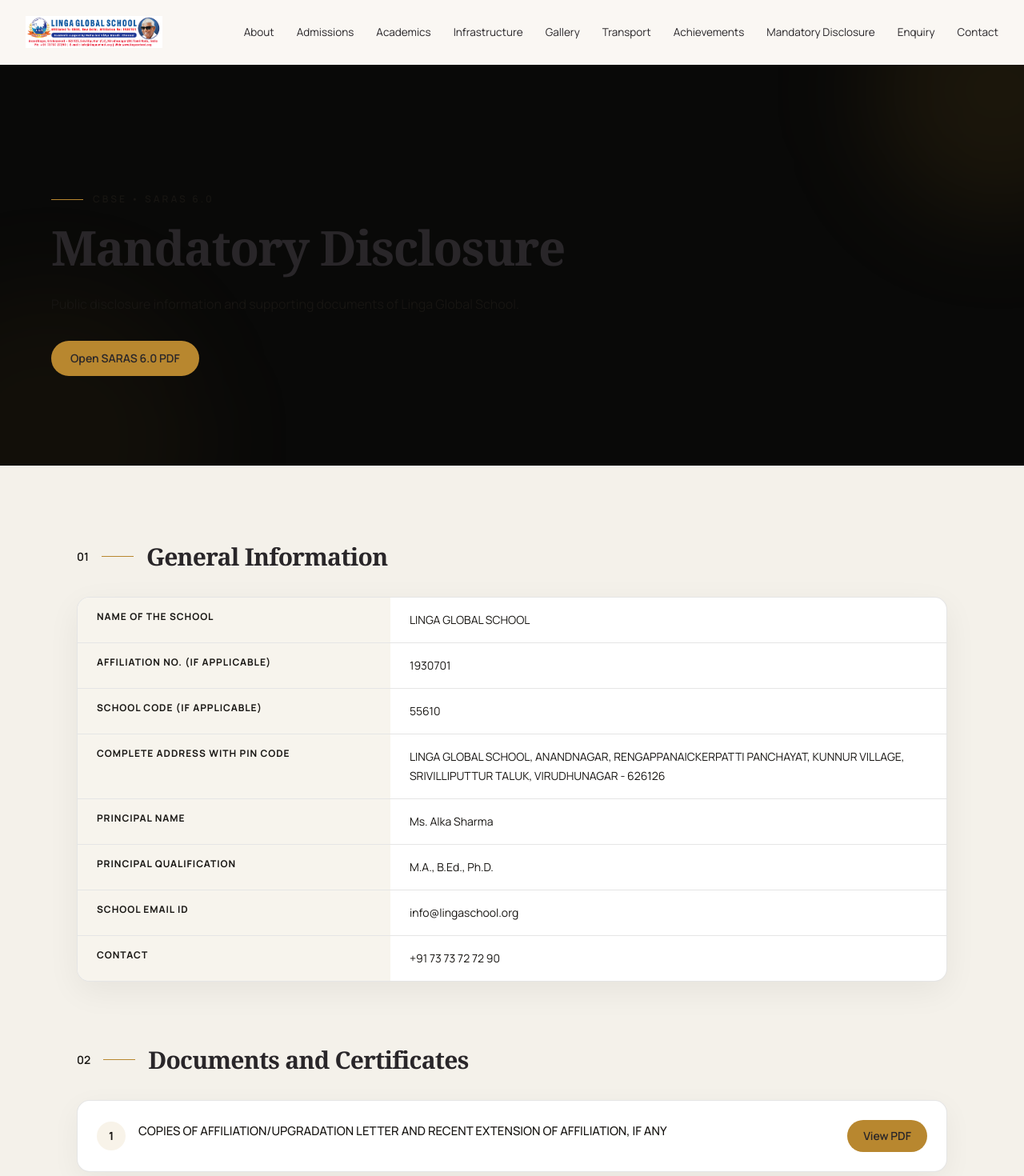
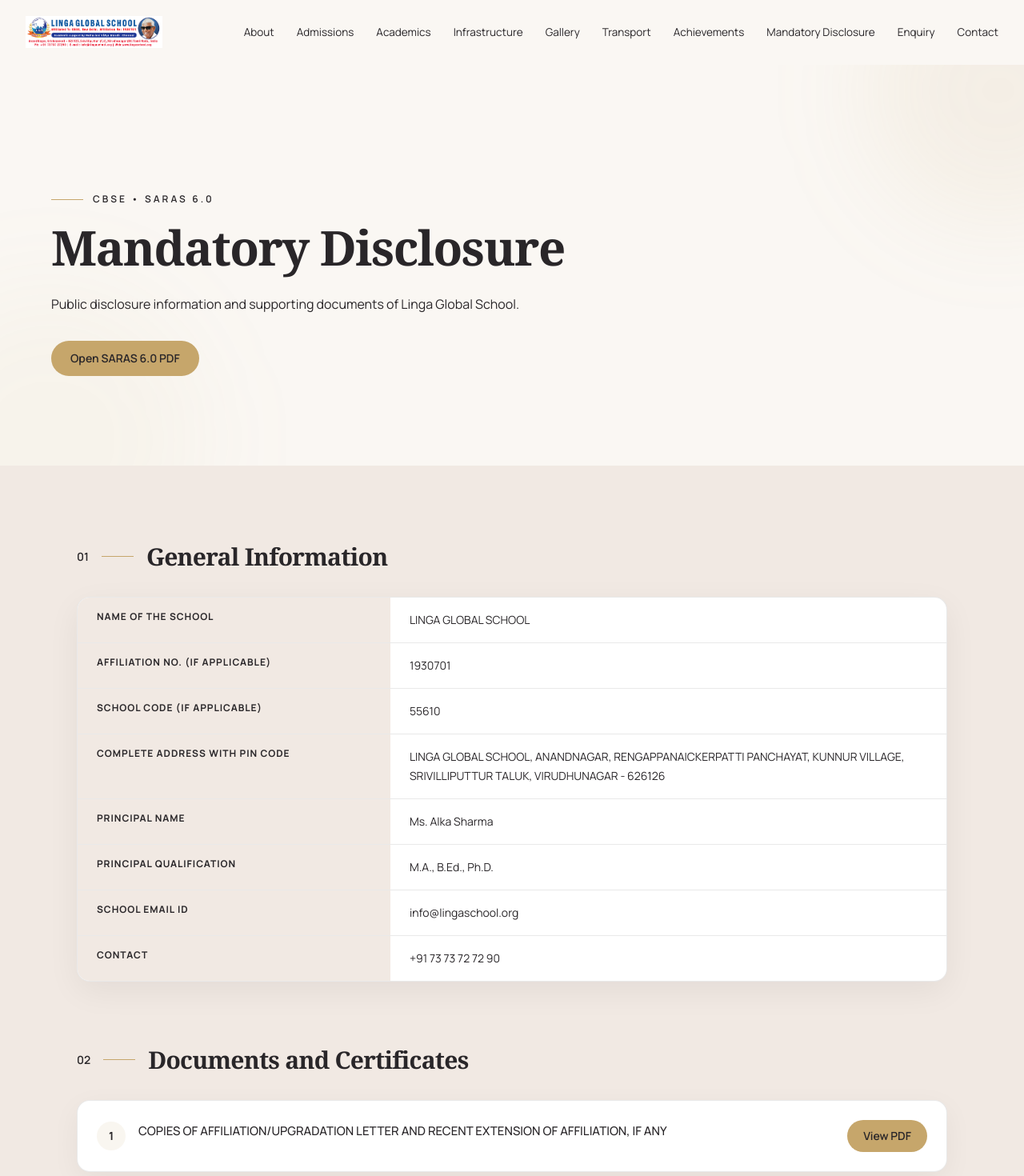
Before and after one commit to Gen11-Enterpeises/linga-global-school, a React (Vite) app: page /mandatory-disclosure in a window 1280 px wide. Shown: the top 1470 px of the page at 80% size. Built offline with nearby package versions, Linux system fonts and the light colour scheme.

Commit message:
fix mandotory

```diff
--- a/src/pages/MandatoryDisclosure.jsx
+++ b/src/pages/MandatoryDisclosure.jsx
@@ -148,7 +148,7 @@
       href={PDF(file)}
       target="_blank"
       rel="noopener noreferrer"
-      className="inline-flex shrink-0 items-center justify-center rounded-full bg-[#b8872f] px-5 py-2.5 text-sm font-semibold text-white transition-all duration-300 hover:bg-[#c99a3a] hover:shadow-[0_8px_25px_rgba(184,135,47,0.25)]"
+      className="inline-flex shrink-0 items-center justify-center rounded-full bg-[#C6A66B] px-5 py-2.5 text-sm font-semibold text-[#292629] transition-all duration-300 hover:bg-[#D9BC85] hover:shadow-[0_8px_25px_rgba(184,135,47,0.25)]"
     >
       {label}
     </a>
@@ -165,13 +165,13 @@
 }) {
   return (
     <div className="mb-8 flex items-center gap-4">
-      <span className="font-display text-sm font-semibold text-[#b8872f]">
+      <span className="font-display text-sm font-semibold text-[#C6A66B]">
         {number}
       </span>
 
-      <div className="h-px w-10 shrink-0 bg-[#b8872f]" />
+      <div className="h-px w-10 shrink-0 bg-[#C6A66B]" />
 
-      <h2 className="font-display text-2xl font-semibold tracking-tight text-[#171512] md:text-3xl">
+      <h2 className="font-display text-2xl font-semibold tracking-tight text-[#292629] md:text-3xl">
         {children}
       </h2>
     </div>
@@ -186,22 +186,22 @@
   rows,
 }) {
   return (
-    <div className="overflow-hidden rounded-2xl border border-black/10 bg-white shadow-[0_12px_40px_rgba(0,0,0,0.06)]">
+    <div className="overflow-hidden rounded-2xl border border-[#292629]/10 bg-white shadow-[0_12px_40px_rgba(0,0,0,0.06)]">
       {rows.map(
         ([label, value], index) => (
           <div
             key={label}
             className={`grid grid-cols-1 md:grid-cols-[36%_64%] ${
               index !== rows.length - 1
-                ? 'border-b border-black/10'
+                ? 'border-b border-[#292629]/10'
                 : ''
             }`}
           >
-            <div className="bg-[#f7f4ed] px-5 py-4 text-xs font-bold uppercase tracking-[0.08em] text-[#6d604e] md:px-6">
+            <div className="bg-[#F1E9E3] px-5 py-4 text-xs font-bold uppercase tracking-[0.08em] text-[#716A6C] md:px-6">
               {label}
             </div>
 
-            <div className="break-words px-5 py-4 text-sm leading-6 text-[#27231d] md:px-6">
+            <div className="break-words px-5 py-4 text-sm leading-6 text-[#292629] md:px-6">
               {value}
             </div>
           </div>
@@ -223,14 +223,14 @@
       {documents.map((doc) => (
         <div
           key={doc.no}
-          className="group flex flex-col gap-5 rounded-2xl border border-black/10 bg-white p-5 shadow-[0_10px_35px_rgba(0,0,0,0.05)] transition-all duration-300 hover:-translate-y-0.5 hover:border-[#b8872f]/35 hover:shadow-[0_16px_45px_rgba(0,0,0,0.08)] sm:flex-row sm:items-center sm:justify-between md:p-6"
+          className="group flex flex-col gap-5 rounded-2xl border border-[#292629]/10 bg-white p-5 shadow-[0_10px_35px_rgba(0,0,0,0.05)] transition-all duration-300 hover:-translate-y-0.5 hover:border-[#C6A66B]/35 hover:shadow-[0_16px_45px_rgba(0,0,0,0.08)] sm:flex-row sm:items-center sm:justify-between md:p-6"
         >
           <div className="flex min-w-0 gap-4">
-            <div className="flex h-9 w-9 shrink-0 items-center justify-center rounded-full bg-[#b8872f]/10 text-sm font-bold text-[#a87928]">
+            <div className="flex h-9 w-9 shrink-0 items-center justify-center rounded-full bg-[#C6A66B]/10 text-sm font-bold text-[#A87A2E]">
               {doc.no}
             </div>
 
-            <p className="text-sm font-medium leading-6 text-[#27231d] md:text-[15px]">
+            <p className="text-sm font-medium leading-6 text-[#292629] md:text-[15px]">
               {doc.title}
             </p>
           </div>
@@ -238,7 +238,7 @@
           {doc.external === false ? (
             <a
               href={doc.link}
-              className="inline-flex shrink-0 items-center justify-center rounded-full bg-[#b8872f] px-5 py-2.5 text-sm font-semibold text-white transition-all duration-300 hover:bg-[#c99a3a] hover:shadow-[0_8px_25px_rgba(184,135,47,0.25)]"
+              className="inline-flex shrink-0 items-center justify-center rounded-full bg-[#C6A66B] px-5 py-2.5 text-sm font-semibold text-[#292629] transition-all duration-300 hover:bg-[#D9BC85] hover:shadow-[0_8px_25px_rgba(184,135,47,0.25)]"
             >
               {doc.buttonLabel || 'View'}
             </a>
@@ -259,18 +259,18 @@
 
 export default function MandatoryDisclosure() {
   return (
-    <main className="min-h-screen bg-[#f4f1ea] text-[#171512]">
+    <main className="min-h-screen bg-[#F1E9E3] text-[#292629]">
 
       {/* =====================================================
           HERO
       ===================================================== */}
 
-      <section className="relative overflow-hidden bg-[#090908] px-5 pb-20 pt-32 md:px-8 md:pb-28 md:pt-40">
+      <section className="relative overflow-hidden bg-[#FAF7F3] px-5 pb-20 pt-32 md:px-8 md:pb-28 md:pt-40">
 
         {/* Background glow */}
-        <div className="absolute -right-32 -top-32 h-80 w-80 rounded-full bg-[#b8872f]/10 blur-3xl" />
+        <div className="absolute -right-32 -top-32 h-80 w-80 rounded-full bg-[#C6A66B]/10 blur-3xl" />
 
-        <div className="absolute -bottom-40 -left-32 h-96 w-96 rounded-full bg-[#b8872f]/5 blur-3xl" />
+        <div className="absolute -bottom-40 -left-32 h-96 w-96 rounded-full bg-[#C6A66B]/5 blur-3xl" />
 
         <motion.div
           initial={{
@@ -289,23 +289,23 @@
 
           {/* Small heading */}
           <div className="mb-5 flex items-center gap-3">
-            <span className="h-px w-10 bg-[#b8872f]" />
+            <span className="h-px w-10 bg-[#C6A66B]" />
 
-            <span className="text-xs font-semibold uppercase tracking-[0.25em] text-[#d6a447]">
+            <span className="text-xs font-semibold uppercase tracking-[0.25em] text-[#A87A2E]">
               CBSE • SARAS 6.0
             </span>
           </div>
 
           {/* Main heading */}
-          <h1 className="font-display max-w-4xl text-4xl font-semibold leading-[1.08] tracking-tight text-[#f4f1ea] sm:text-5xl md:text-6xl">
+          <h1 className="font-display max-w-4xl text-4xl font-semibold leading-[1.08] tracking-tight text-[#292629] sm:text-5xl md:text-6xl">
             Mandatory
-            <span className="text-[#b8872f]">
+            <span className="text-[#C6A66B]">
               {' '}Disclosure
             </span>
           </h1>
 
           {/* Description */}
-          <p className="mt-6 max-w-2xl text-sm leading-7 text-white/60 md:text-base">
+          <p className="mt-6 max-w-2xl text-sm leading-7 text-[#716A6C] md:text-base">
             Public disclosure information and supporting
             documents of Linga Global School.
           </p>
@@ -318,7 +318,7 @@
               )}
               target="_blank"
               rel="noopener noreferrer"
-              className="inline-flex items-center rounded-full bg-[#b8872f] px-6 py-3 text-sm font-semibold text-white transition-all duration-300 hover:bg-[#c99a3a] hover:shadow-[0_8px_25px_rgba(184,135,47,0.25)]"
+              className="inline-flex items-center rounded-full bg-[#C6A66B] px-6 py-3 text-sm font-semibold text-[#292629] transition-all duration-300 hover:bg-[#D9BC85] hover:shadow-[0_8px_25px_rgba(184,135,47,0.25)]"
             >
               Open SARAS 6.0 PDF
             </a>
@@ -430,16 +430,16 @@
               ONLY 100%
           ================================================= */}
 
-          <div className="mt-4 overflow-hidden rounded-2xl border border-black/10 bg-white shadow-[0_10px_35px_rgba(0,0,0,0.05)]">
+          <div className="mt-4 overflow-hidden rounded-2xl border border-[#292629]/10 bg-white shadow-[0_10px_35px_rgba(0,0,0,0.05)]">
 
             <div className="grid grid-cols-1 md:grid-cols-[36%_64%]">
 
-              <div className="bg-[#f7f4ed] px-5 py-5 text-xs font-bold uppercase leading-5 tracking-[0.08em] text-[#6d604e] md:px-6">
+              <div className="bg-[#F1E9E3] px-5 py-5 text-xs font-bold uppercase leading-5 tracking-[0.08em] text-[#716A6C] md:px-6">
                 LAST THREE-YEAR RESULT OF THE BOARD EXAMINATION AS PER APPLICABILITY
               </div>
 
               <div className="flex items-center px-5 py-5 md:px-6">
-                <span className="font-display text-2xl font-semibold text-[#b8872f]">
+                <span className="font-display text-2xl font-semibold text-[#C6A66B]">
                   100%
                 </span>
               </div>
@@ -543,7 +543,7 @@
             Inspection
           </SectionTitle>
 
-          <div className="rounded-2xl border border-black/10 bg-white p-6 shadow-[0_10px_35px_rgba(0,0,0,0.05)] md:p-8">
+          <div className="rounded-2xl border border-[#292629]/10 bg-white p-6 shadow-[0_10px_35px_rgba(0,0,0,0.05)] md:p-8">
 
             <div className="flex flex-col gap-5 sm:flex-row sm:items-center sm:justify-between">
 
@@ -562,7 +562,7 @@
                 href="https://youtu.be/lDKLSbddOR0"
                 target="_blank"
                 rel="noopener noreferrer"
-                className="inline-flex shrink-0 items-center justify-center rounded-full bg-[#b8872f] px-6 py-3 text-sm font-semibold text-white transition-all duration-300 hover:bg-[#c99a3a]"
+                className="inline-flex shrink-0 items-center justify-center rounded-full bg-[#C6A66B] px-6 py-3 text-sm font-semibold text-[#292629] transition-all duration-300 hover:bg-[#D9BC85]"
               >
                 Watch Video
               </a>
```
